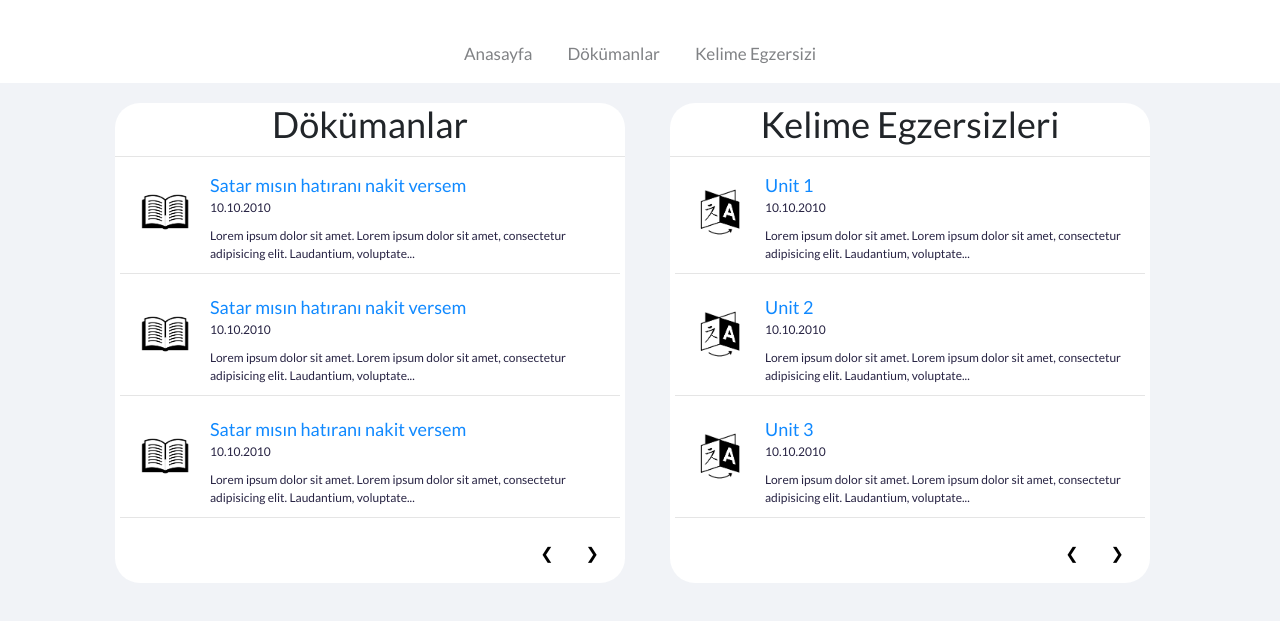
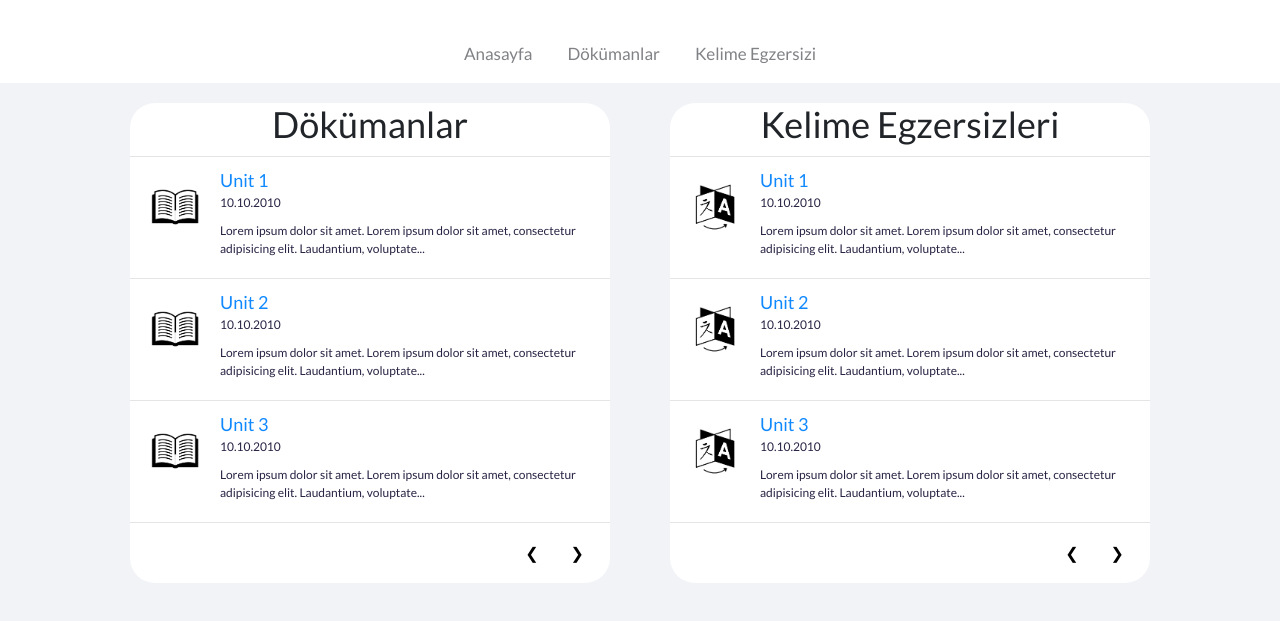
Before and after one commit to selamet/idse-frontend, a plain HTML site: page index.html in a window 1280 px wide. Shown: the part 137-758 px from the top of the page. Drawn offline with Linux system fonts and the light colour scheme.

Commit message:
tasarım iyileştirmesi

```diff
--- a/index.html
+++ b/index.html
@@ -38,42 +38,45 @@
 
   <div class="container">
     <div class=" col-lg-12">
-      <div class="float-left  col-lg-6">
+      <div class="float-left   col-lg-6">
+        <div class="col-lg-12">
           <div class="list ">
-          <h3 class="title">Dökümanlar</h3>
+            <h3>Dökümanlar</h3>
             <hr>
             <div class='post'>
               <img src="img/doc-icon.png" alt="">
-            <a href='#'>Satar mısın hatıranı nakit versem</a>
+              <a href='#'>Unit 1</a>
               <p>10.10.2010</p>
 
               <p> Lorem ipsum dolor sit amet. Lorem ipsum dolor sit amet, consectetur adipisicing elit. Laudantium, voluptate...</p>
+            </div>
             <hr>
-          </div>
+
             <div class='post'>
               <img src="img/doc-icon.png" alt="">
-            <a href='#'>Satar mısın hatıranı nakit versem</a>
+              <a href='#'>Unit 2</a>
               <p>10.10.2010</p>
 
               <p> Lorem ipsum dolor sit amet. Lorem ipsum dolor sit amet, consectetur adipisicing elit. Laudantium, voluptate...</p>
+            </div>
             <hr>
-          </div>
+
             <div class='post'>
               <img src="img/doc-icon.png" alt="">
-            <a href='#'>Satar mısın hatıranı nakit versem</a>
+              <a href='#'>Unit 3</a>
               <p>10.10.2010</p>
 
               <p> Lorem ipsum dolor sit amet. Lorem ipsum dolor sit amet, consectetur adipisicing elit. Laudantium, voluptate...</p>
-            <hr>
+
 
             </div>
-
+            <hr>
             <div class="pagination">
               <a href="#">❮</a>
               <a href="#">❯</a>
             </div>
           </div>
-
+        </div>
       </div>
       <div class="float-right   col-lg-6">
         <div class="col-lg-12">
@@ -86,25 +89,28 @@
               <p>10.10.2010</p>
 
               <p> Lorem ipsum dolor sit amet. Lorem ipsum dolor sit amet, consectetur adipisicing elit. Laudantium, voluptate...</p>
+            </div>
             <hr>
-            </div>
+
             <div class='post'>
               <img src="img/icon_word.png" alt="">
               <a href='#'>Unit 2</a>
               <p>10.10.2010</p>
 
               <p> Lorem ipsum dolor sit amet. Lorem ipsum dolor sit amet, consectetur adipisicing elit. Laudantium, voluptate...</p>
+            </div>
             <hr>
-            </div>
+
             <div class='post'>
               <img src="img/icon_word.png" alt="">
               <a href='#'>Unit 3</a>
               <p>10.10.2010</p>
 
               <p> Lorem ipsum dolor sit amet. Lorem ipsum dolor sit amet, consectetur adipisicing elit. Laudantium, voluptate...</p>
-              <hr>
+
 
             </div>
+            <hr>
             <div class="pagination">
               <a href="#">❮</a>
               <a href="#">❯</a>
@@ -112,6 +118,8 @@
           </div>
         </div>
       </div>
+
+
     </div>
 
   </div>
--- a/style.css
+++ b/style.css
@@ -75,6 +75,7 @@ div.navbar {
 }
 
 .list {
+
   border-radius: 25px;
   display: flex;
   justify-content: center;
@@ -88,14 +89,17 @@ div.navbar {
 .list h3 {
   font-size: 36px;
   text-align: center;
-  margin-top: 20px;
   margin-bottom: none;
 }
 
 .post {
-  margin: 5px 5px;
-  ;
   display: inline-block;
+}
+.post:hover{
+  -webkit-transform: scale(0.98);
+-ms-transform: scale(0.98);
+transform: scale(0.98);
+transition: 0.2s ease;
 }
 
 .post img {
@@ -137,13 +141,13 @@ div.navbar {
   text-decoration: none;
 }
 
-.bize-yazin{
-  margin-top:7px;
-  margin-left:10px;
+.bize-yazin {
+  margin-top: 7px;
+  margin-left: 10px;
   margin-right: 10px;
-  float:right;
+  float: right;
   font-size: 12px;
-  color:gray;
+  color: gray;
 }
 
 .pagination a:hover {
```
Lines whose indentation alone changed are shown as unchanged.
